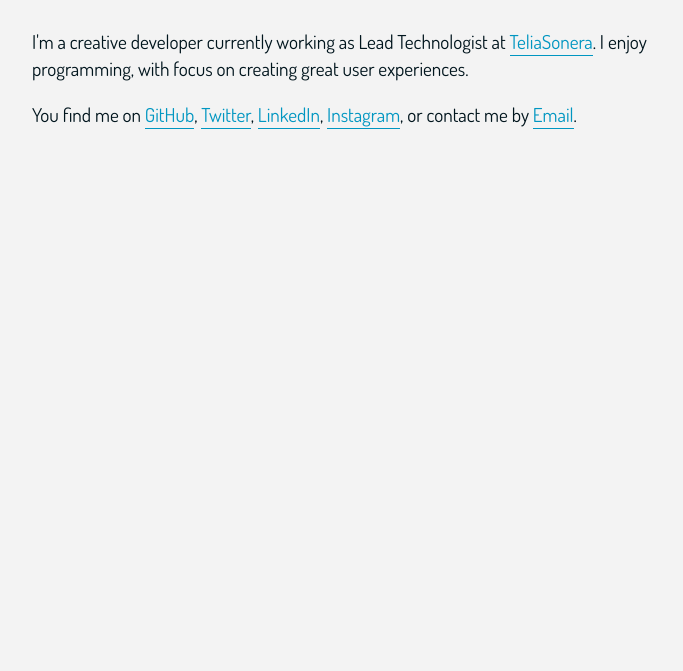
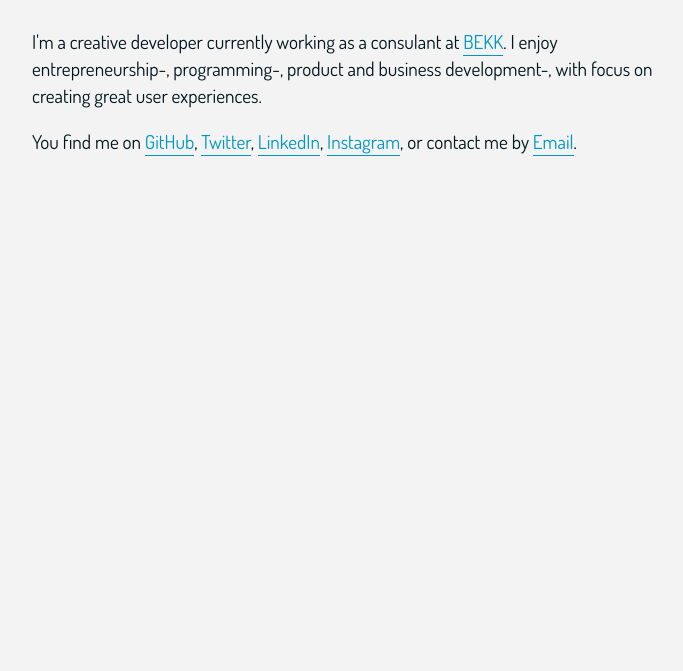
Before and after one commit to hinderberg/hinderberg.no, a plain HTML site: page index.html in a window 1280 px wide. Shown: the part 129-800 px from the top of the page, without its empty margins (288-971 px from the left). Drawn offline with Linux system fonts and the light colour scheme.

Commit message:
updated workplace and enjoy's

```diff
--- a/index.html
+++ b/index.html
@@ -20,8 +20,8 @@
         <h1>Hans Magnus Inderberg</h1>
 
         <p class="intro">
-            I'm a creative developer currently working as Lead Technologist at
-             <a href="http://teliasonera.no">TeliaSonera</a>. I enjoy programming, with focus on creating great user experiences.</p>
+            I'm a creative developer currently working as a consulant at
+             <a href="http://bekk.no">BEKK</a>. I enjoy entrepreneurship-, programming-, product and business development-, with focus on creating great user experiences.</p>
         <p>
             You find me on
             <a href="https://github.com/hinderberg">GitHub</a>,
```
